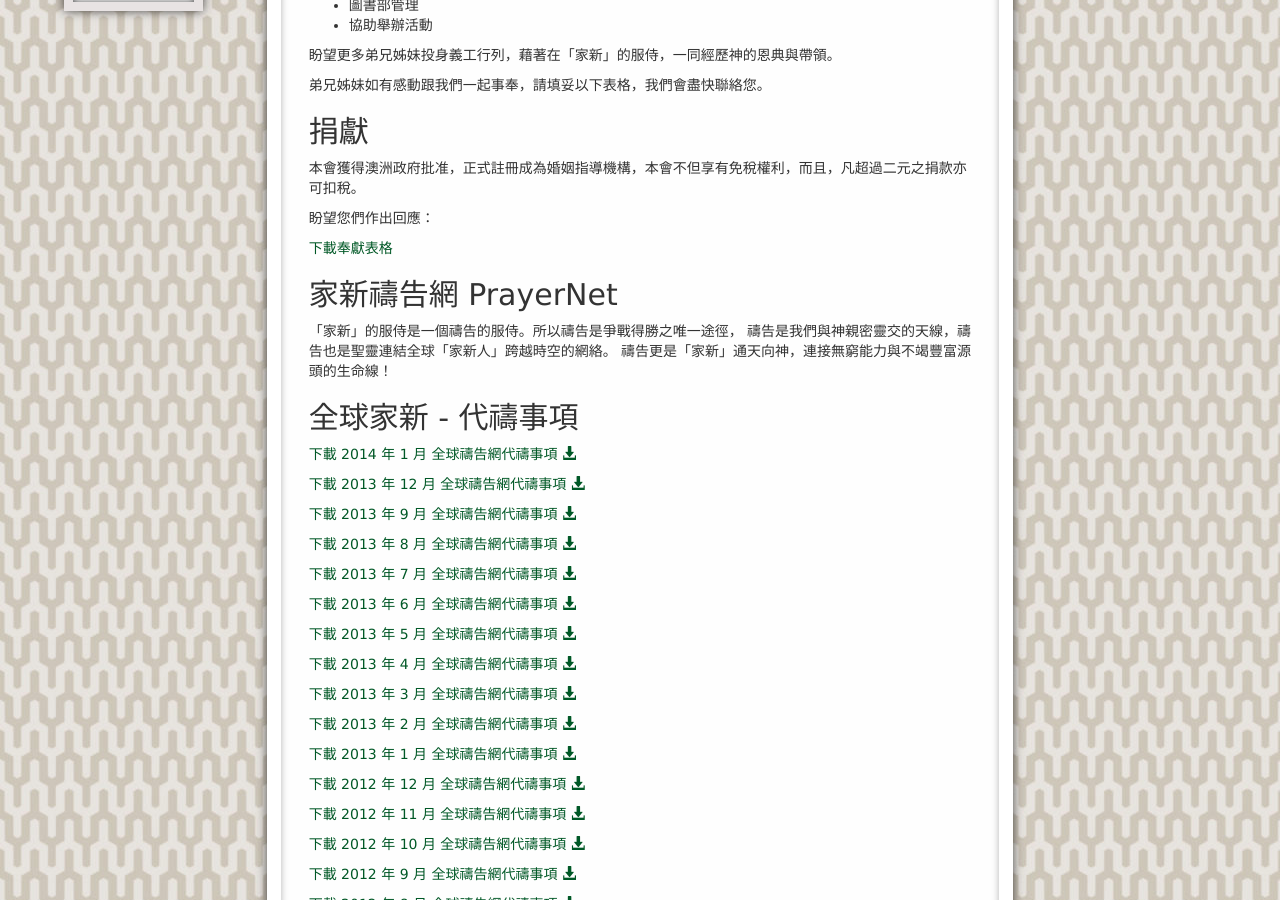
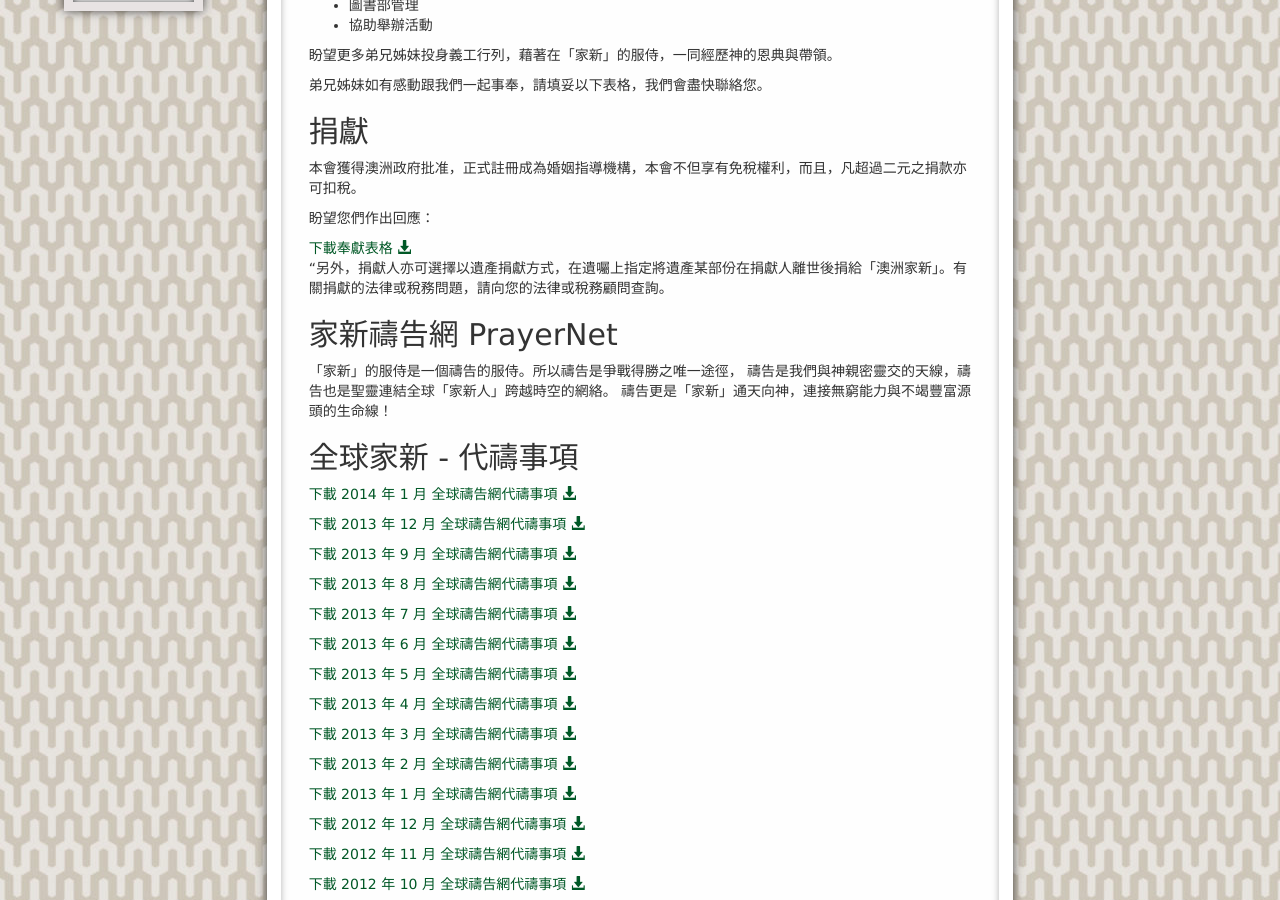
Before and after one commit to mffc/mffc, a Jekyll site: the page built from about/_posts/2001-01-02-support.md, in a window 1280 px wide and 900 px high, scrolled down 617 px. Built offline with Jekyll 4.4.1, drawn with Linux system fonts in a browser that asks for light colours; nearby versions of some CDN libraries; Markdown is read by kramdown in place of the engine named in the settings.

Commit message:
add disclaimer to support.md

```diff
--- a/about/_posts/2001-01-02-support.md
+++ b/about/_posts/2001-01-02-support.md
@@ -40,7 +40,8 @@ submenu:
 盼望您們作出回應：
 
 
-[下載奉獻表格](../Donation_form_2013.pdf)
+[下載奉獻表格 <span class="glyphicon glyphicon-download-alt"></span>](../Donation_form_2013.pdf)
+“另外，捐獻人亦可選擇以遺產捐獻方式，在遺囑上指定將遺產某部份在捐獻人離世後捐給「澳洲家新」。有關捐獻的法律或稅務問題，請向您的法律或稅務顧問查詢。
 
 家新禱告網 PrayerNet<a name="prayernet">&nbsp;</a>
 --------------------
```
